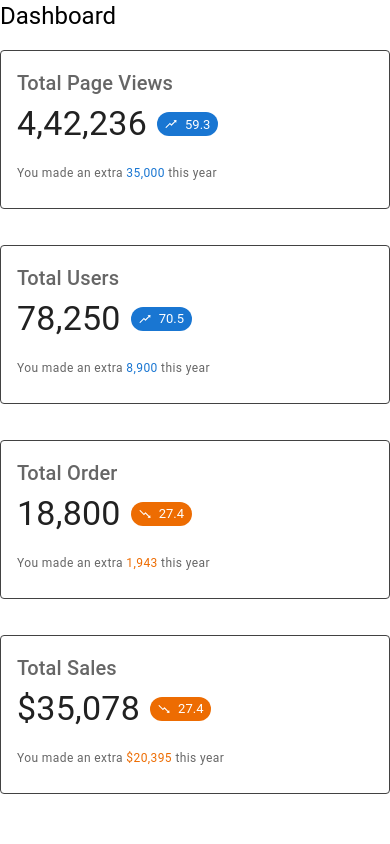
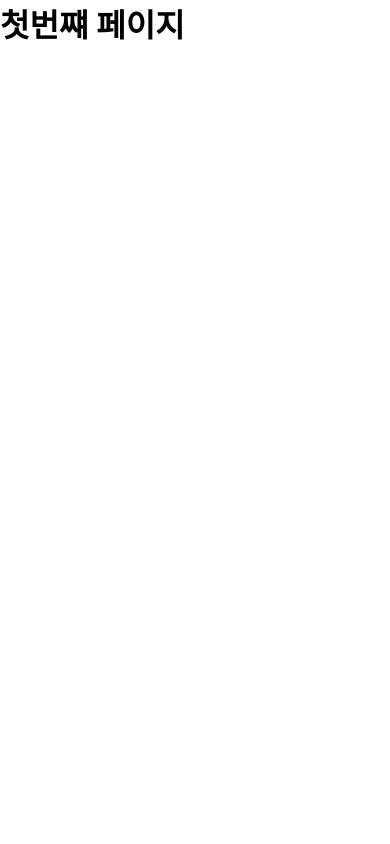
Before and after one commit to dong-geon-Lee/MUI-template-pratice, a React (Create React App) app: page / in a window 390 px wide. Shown: the top 844 px of the page. Built offline with nearby package versions, Linux system fonts and the light colour scheme.

Commit message:
Dashboard 컴포넌트 useRoutes()를 이용하여 layout에 연결 완료

```diff
--- a/src/App.tsx
+++ b/src/App.tsx
@@ -1,15 +1,10 @@
-import React from 'react';
-import DashboardDefault from './pages/dashboard/default';
-import { Box, Button, Container, Grid, Stack, Typography } from '@mui/material';
+import Routes from 'routes';
 
 const App = () => {
   return (
-    <div>
-      {/* 진행중 */}
-      <DashboardDefault />
-
-      {/* 공식문서 코드 */}
-    </div>
+    <>
+      <Routes />
+    </>
   );
 };
 
--- a/src/index.tsx
+++ b/src/index.tsx
@@ -3,12 +3,15 @@ import ReactDOM from 'react-dom/client';
 import App from './App';
 import 'index.css';
 import { BrowserRouter } from 'react-router-dom';
+import { ConfigProvider } from 'contexts/ConfigContext';
 
 const root = ReactDOM.createRoot(document.getElementById('root') as HTMLElement);
 root.render(
   <React.StrictMode>
-    <BrowserRouter>
-      <App />
-    </BrowserRouter>
+    <ConfigProvider>
+      <BrowserRouter>
+        <App />
+      </BrowserRouter>
+    </ConfigProvider>
   </React.StrictMode>
 );
--- a/src/layout/MainLayout/index.tsx
+++ b/src/layout/MainLayout/index.tsx
@@ -1,7 +1,12 @@
-import React from "react";
+import { Box } from '@mui/material';
+import { Outlet } from 'react-router-dom';
 
 const MainLayout = () => {
-  return <div></div>;
+  return (
+    <Box>
+      <Outlet />
+    </Box>
+  );
 };
 
 export default MainLayout;
--- /dev/null
+++ b/src/routes/MainRoutes.tsx
@@ -0,0 +1,29 @@
+import MainLayout from 'layout/MainLayout';
+import DashboardDefault from 'pages/dashboard/default';
+
+const MainRoutes = {
+  path: '/',
+  children: [
+    {
+      path: '/',
+      element: (
+        <>
+          <MainLayout />
+        </>
+      ),
+      children: [
+        {
+          path: 'dashboard',
+          children: [
+            {
+              path: 'default',
+              element: <DashboardDefault />
+            }
+          ]
+        }
+      ]
+    }
+  ]
+};
+
+export default MainRoutes;
--- /dev/null
+++ b/src/routes/index.tsx
@@ -0,0 +1,6 @@
+import { useRoutes } from 'react-router-dom';
+import MainRoutes from './MainRoutes';
+
+export default function ThemeRoutes() {
+  return useRoutes([{ path: '/', element: <h1>첫번쨰 페이지</h1>, children: [{ path: '/', element: <></> }] }, MainRoutes]);
+}
--- a/src/sections/dashboard/SalesChart.tsx
+++ b/src/sections/dashboard/SalesChart.tsx
@@ -93,8 +93,8 @@ const SalesChart = () => {
   const primaryMain = theme.palette.primary.main;
   const successDark = theme.palette.success.dark;
 
-  // themes 폴더에 ThemeProvider 처리 해야된다. 아직은 상관없어보임
-  const xsDown = useMediaQuery(() => theme.breakpoints.down('sm'));
+  // * 콘솔 에러로 잠시 주석처리함. themes 폴더에 ThemeProvider 처리 해야된다. 아직은 상관없어보임
+  // const xsDown = useMediaQuery(() => theme.breakpoints.down('sm'));
 
   const handleLegendChange = (event: ChangeEvent<HTMLInputElement>) => {
     setLegend({ ...legend, [event.target.name]: event.target.checked });
@@ -149,11 +149,11 @@ const SalesChart = () => {
       },
       plotOptions: {
         bar: {
-          columnWidth: xsDown ? '60%' : '30%'
+          // columnWidth: xsDown ? '60%' : '30%'
         }
       }
     }));
-  }, [mode, primary, secondary, line, warning, primaryMain, successDark, income, cos, xsDown]);
+  }, [mode, primary, secondary, line, warning, primaryMain, successDark, income, cos]);
 
   return (
     <MainCard sx={{ mt: 1 }} content={false}>
```
